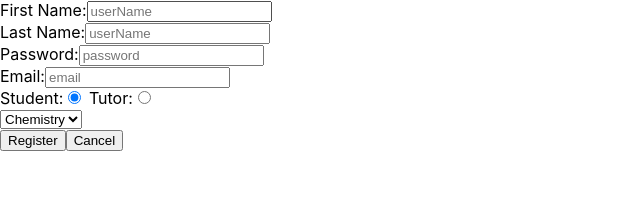
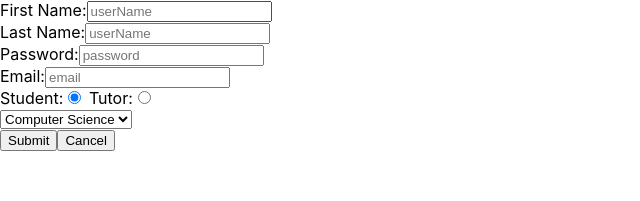
Before and after one commit to ibouzid/emu-scheduler-project, a React (Create React App) app in the folder my-app/: page /register in a window 1280 px wide. Shown: the top 201 px of the page, without its empty margins (0-640 px from the left). Built offline with nearby package versions, Linux system fonts and the light colour scheme; no server answers.

Commit message:
fixed course dropdown to bring in data from data array

```diff
--- /dev/null
+++ b/my-app/src/Components/CourseOptionComponent.js
@@ -0,0 +1,14 @@
+import React from "react"
+
+function CourseOptionComponent(props){
+    let data = props.data.map(item=>{
+        return(<option key={item.id} value={item.courseName} >
+            {item.courseName}
+        </option>)
+
+    })
+
+    return(data)
+}
+
+export default CourseOptionComponent
--- a/my-app/src/Components/RegisterComponent.js
+++ b/my-app/src/Components/RegisterComponent.js
@@ -1,5 +1,7 @@
 import React from "react"
 import {Link} from "react-router-dom";
+import data from "../Data"
+import CourseOptionComponent from "./CourseOptionComponent";
 
 function RegisterComponent(props) {
     return(
@@ -28,16 +30,14 @@ function RegisterComponent(props) {
             </label>
             <br/>
             {(props.isStudent) ? <div><select>
-                                        <option>Chemistry</option>
-                                        <option>Biology</option>
+                                    <CourseOptionComponent data ={data}/>
                                         </select><br/></div> : <br/> }
             <Link to="/">
-                <button>Register</button>
+                <button>Submit</button>
             </Link>
             <Link to="/">
                 <button>Cancel</button>
             </Link>
-
         </form>
     )
 }
--- /dev/null
+++ b/my-app/src/Data.js
@@ -0,0 +1,20 @@
+let data = [
+    {
+        id:1,
+        courseName: "Computer Science"
+    },
+    {
+        id:2,
+        courseName: "Chemistry"
+    },
+    {
+        id:3,
+        courseName: "Biology"
+    },
+    {
+        id:4,
+        courseName: "Mathematics"
+    }
+]
+
+export default data
```
